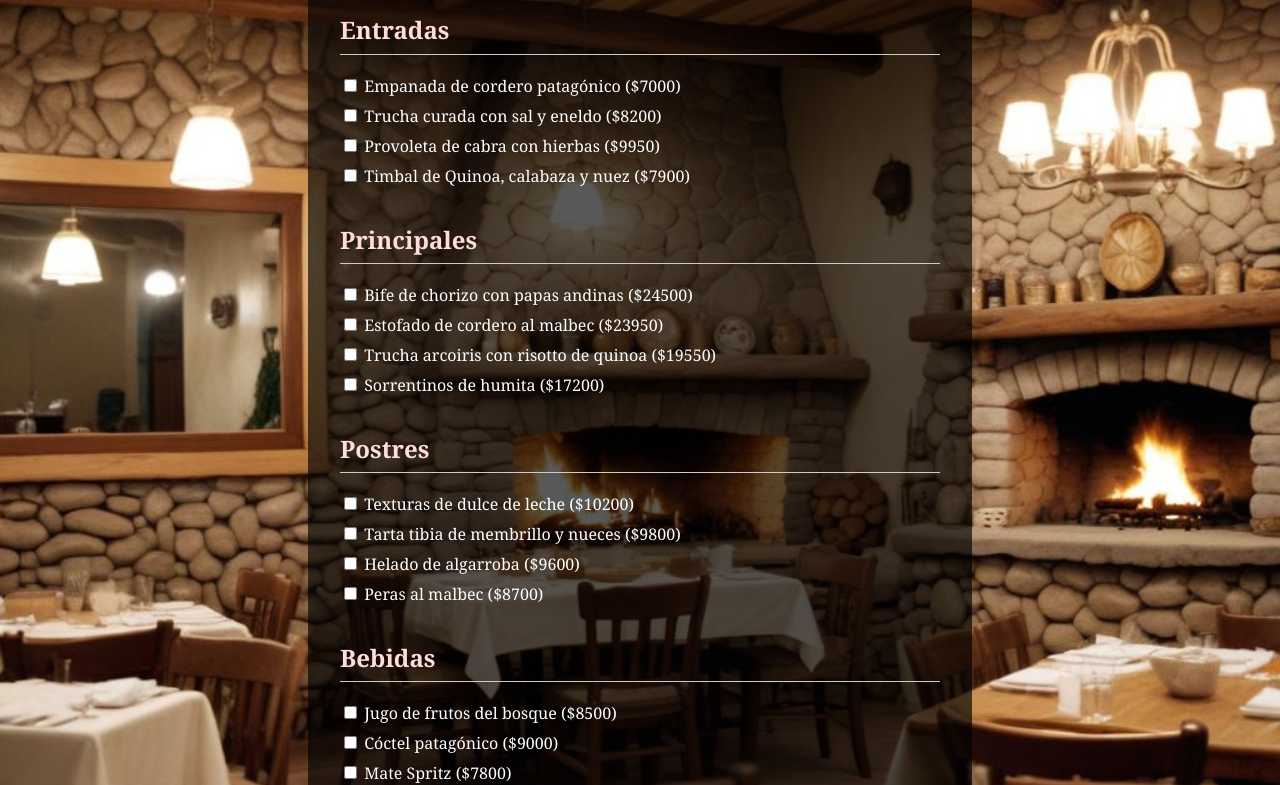
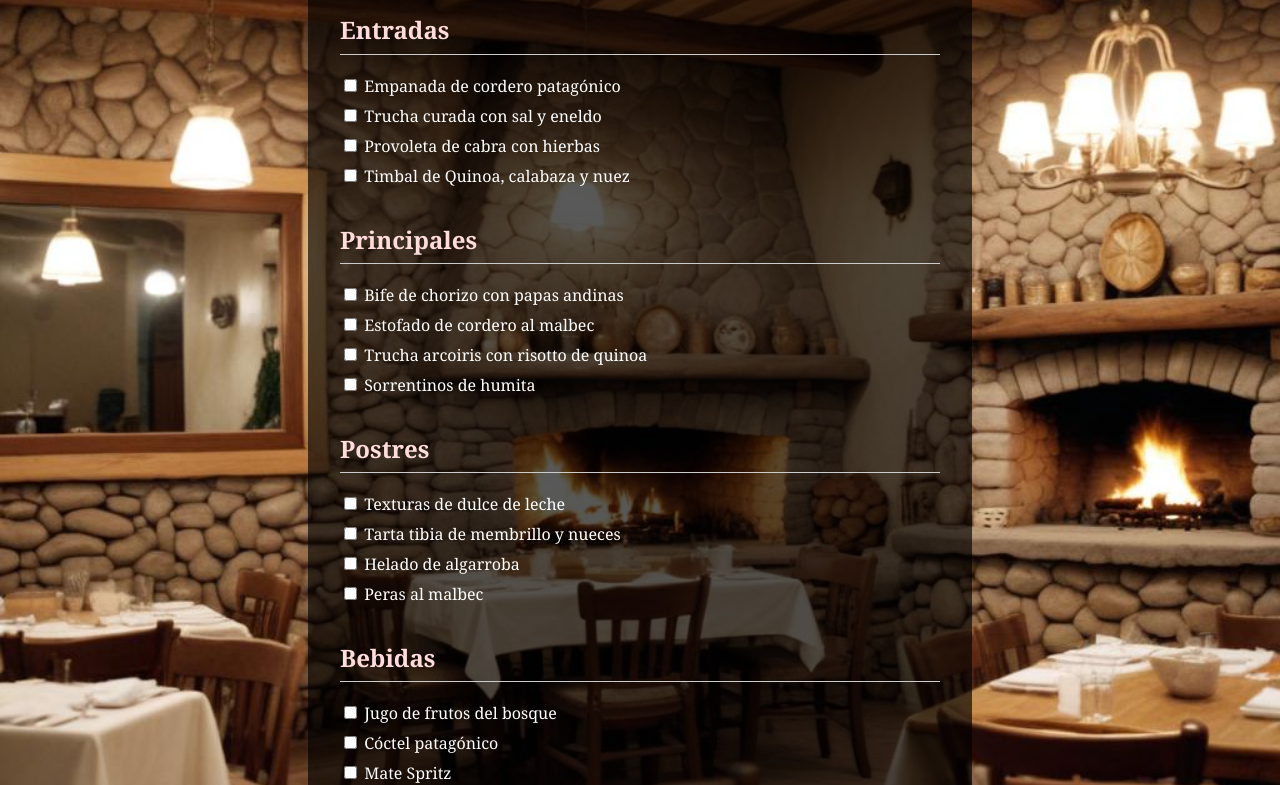
Before and after one commit to matequintero/PampaA, a plain HTML site: page index.html in a window 1280 px wide. Shown: the part 167-952 px from the top of the page. Drawn offline with Linux system fonts and the light colour scheme.

Commit message:
Update index.html

```diff
--- a/index.html
+++ b/index.html
@@ -62,29 +62,29 @@
     <h1>Pampa Andina</h1>
 
     <h2>Entradas</h2>
-    <label><input type="checkbox" value="7000"> Empanada de cordero patagónico ($7000)</label>
-    <label><input type="checkbox" value="8200"> Trucha curada con sal y eneldo ($8200)</label>
-    <label><input type="checkbox" value="9950"> Provoleta de cabra con hierbas ($9950)</label>
-    <label><input type="checkbox" value="7900"> Timbal de Quinoa, calabaza y nuez ($7900)</label>
+    <label><input type="checkbox" value="7000"> Empanada de cordero patagónico </label>
+    <label><input type="checkbox" value="8200"> Trucha curada con sal y eneldo </label>
+    <label><input type="checkbox" value="9950"> Provoleta de cabra con hierbas </label>
+    <label><input type="checkbox" value="7900"> Timbal de Quinoa, calabaza y nuez </label>
 
     <h2>Principales</h2>
-    <label><input type="checkbox" value="24500"> Bife de chorizo con papas andinas ($24500)</label>
-    <label><input type="checkbox" value="23950"> Estofado de cordero al malbec ($23950)</label>
-    <label><input type="checkbox" value="19550"> Trucha arcoiris con risotto de quinoa ($19550)</label>
-    <label><input type="checkbox" value="17200"> Sorrentinos de humita ($17200)</label>
+    <label><input type="checkbox" value="24500"> Bife de chorizo con papas andinas </label>
+    <label><input type="checkbox" value="23950"> Estofado de cordero al malbec </label>
+    <label><input type="checkbox" value="19550"> Trucha arcoiris con risotto de quinoa </label>
+    <label><input type="checkbox" value="17200"> Sorrentinos de humita </label>
 
     <h2>Postres</h2>
-    <label><input type="checkbox" value="10200"> Texturas de dulce de leche ($10200)</label>
-    <label><input type="checkbox" value="9800"> Tarta tibia de membrillo y nueces ($9800)</label>
-    <label><input type="checkbox" value="9600"> Helado de algarroba ($9600)</label>
-    <label><input type="checkbox" value="8700"> Peras al malbec ($8700)</label>
+    <label><input type="checkbox" value="10200"> Texturas de dulce de leche </label>
+    <label><input type="checkbox" value="9800"> Tarta tibia de membrillo y nueces </label>
+    <label><input type="checkbox" value="9600"> Helado de algarroba </label>
+    <label><input type="checkbox" value="8700"> Peras al malbec </label>
 
     <h2>Bebidas</h2>
-    <label><input type="checkbox" value="8500"> Jugo de frutos del bosque ($8500)</label>
-    <label><input type="checkbox" value="9000"> Cóctel patagónico ($9000)</label>
-    <label><input type="checkbox" value="7800"> Mate Spritz ($7800)</label>
-    <label><input type="checkbox" value="7800"> Chicha andina ($7800)</label>
-    <label><input type="checkbox" value="6900"> Té frío de jarilla ($6900)</label>
+    <label><input type="checkbox" value="8500"> Jugo de frutos del bosque </label>
+    <label><input type="checkbox" value="9000"> Cóctel patagónico </label>
+    <label><input type="checkbox" value="7800"> Mate Spritz </label>
+    <label><input type="checkbox" value="7800"> Chicha andina </label>
+    <label><input type="checkbox" value="6900"> Té frío de jarilla </label>
 
     <button onclick="calcularTotal()">Realizar pedido</button>
     <div id="total"></div>
```
